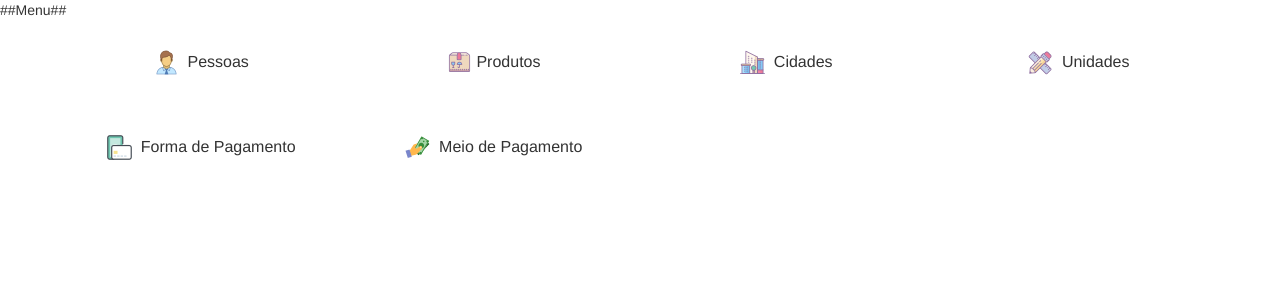
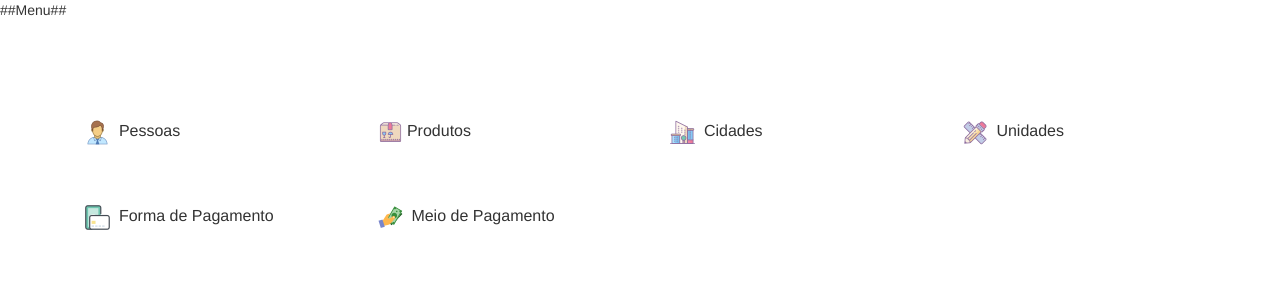
Before and after one commit to ViniciusFFernandes/Sistema_Gerenciamento, a PHP site: page /_Cadastros/_HTML/cadastros_index.html in a window 1280 px wide. Shown: the top 300 px of the page. Run offline with PHP 8.4, Linux system fonts and the light colour scheme; some libraries are stand-ins or nearby versions.

Commit message:
Sincronizando arquivos para recomeçar o desenvolvimento

```diff
--- a/_Cadastros/_HTML/cadastro_cidades.html
+++ b/_Cadastros/_HTML/cadastro_cidades.html
@@ -26,7 +26,7 @@
     <div>
      ##Menu##
     </div>
-    <div class="container">
+    <div class="container conteudo">
       <div class="row" style="margin: 1px;">
         <div class="col-md-4 col-sm-1"></div>
         <div class="col-md-4 col-sm-10">##Mensagem##</div>
--- a/_Cadastros/_HTML/cadastro_pessoas.html
+++ b/_Cadastros/_HTML/cadastro_pessoas.html
@@ -26,7 +26,7 @@
     <div>
      ##Menu##
     </div>
-<div class="container">
+<div class="container conteudo">
       <div class="row" style="margin: 1px;">
         <div class="col-md-4 col-sm-1"></div>
         <div class="col-md-4 col-sm-10">##Mensagem##</div>
--- a/_Cadastros/_HTML/cadastro_produtos.html
+++ b/_Cadastros/_HTML/cadastro_produtos.html
@@ -26,7 +26,7 @@
     <div>
      ##Menu##
     </div>
-<div class="container">
+<div class="container conteudo">
       <div class="row" style="margin: 1px;">
         <div class="col-md-4 col-sm-1"></div>
         <div class="col-md-4 col-sm-10">##Mensagem##</div>
--- a/_Cadastros/_HTML/cadastro_unidades.html
+++ b/_Cadastros/_HTML/cadastro_unidades.html
@@ -26,7 +26,7 @@
     <div>
      ##Menu##
     </div>
-    <div class="container">
+    <div class="container conteudo">
       <div class="row" style="margin: 1px;">
         <div class="col-md-4 col-sm-1"></div>
         <div class="col-md-4 col-sm-10">##Mensagem##</div>
--- a/_Cadastros/_HTML/cadastros_index.html
+++ b/_Cadastros/_HTML/cadastros_index.html
@@ -3,6 +3,7 @@
   <head>
     <meta charset="utf-8">
     <meta http-equiv="X-UA-Compatible" content="IE=edge">
+    <meta http-equiv="Content-Type" content="text/html; charset=UTF-8">
     <meta name="viewport" content="width=device-width, initial-scale=1">
    	<title>Trabalho de desenvolvimento web</title>
 
@@ -10,7 +11,6 @@
     <link href="../css/padrao.css" rel="stylesheet">
     <script src="https://oss.maxcdn.com/html5shiv/3.7.3/html5shiv.min.js"></script>
     <script src="https://oss.maxcdn.com/respond/1.4.2/respond.min.js"></script>
-    <script src="https://ajax.googleapis.com/ajax/libs/jquery/1.11.1/jquery.min.js"></script>
     <script src="https://ajax.googleapis.com/ajax/libs/jquery/1.12.4/jquery.min.js"></script>
     <script src="../js/bootstrap.min.js"></script>
     <script type="text/javascript">
@@ -29,19 +29,12 @@
       cursor: pointer;
       display: -webkit-flex;
       display: flex;
-      -webkit-align-items: center;
-      align-items: center;
-      -webkit-justify-content: center;
-      justify-content: center;
       font-size: 16px;
     }
   </style>
-  <body style="overflow: hidden;">
-
-    <div>
+  <body>
      ##Menu##
-    </div>
-<div class="container">
+<div class="container conteudo">
     <div class="row">
         <div class="col-md-3 col-sm-3 col-xs-12" id="divLink" onclick="direciona('cadastro_pessoas.php')">
             <img src="../icones/cliente.png"> &nbsp; Pessoas
--- a/_Inicio/_HTML/inicio.html
+++ b/_Inicio/_HTML/inicio.html
@@ -24,7 +24,7 @@
       ##Menu##
     </div>
 
-  	<div class="container">
+  	<div class="container conteudo">
       <div class="row" style="margin: 1px;">
         <div class="col-md-4 col-sm-1"></div>
         <div class="col-md-4 col-sm-10">##Mensagem##</div>
--- a/css/padrao.css
+++ b/css/padrao.css
@@ -93,3 +93,7 @@
 body{
   overflow: hidden;
 }
+
+.conteudo{
+  padding-top: 70px;
+}
```
Also changed, not shown: menu.html (+5 -6 lines), 2 other files.
